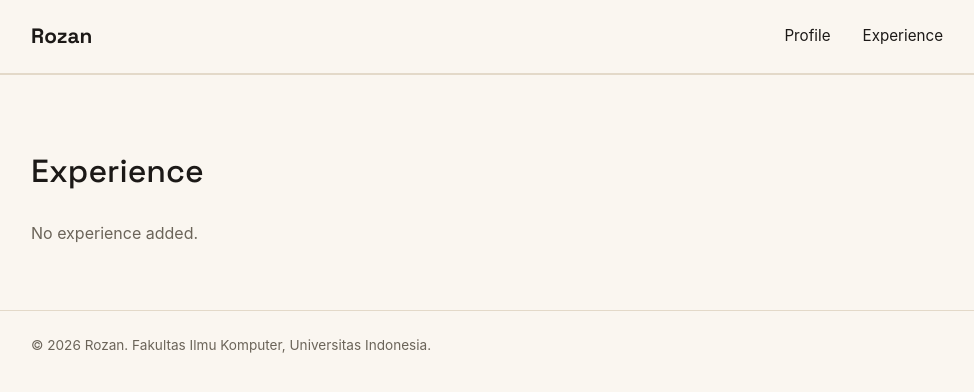
After one commit to rozanlaudzai/myportfolio, a Django app: page /experience in a window 1280 px wide. The commit adds this page. Shown: the top 392 px of the page, without its empty margins (153-1127 px from the left). Run offline with Django 5.2, Linux system fonts and the light colour scheme; data that the repository does not hold is empty.

Commit message:
feat(experience-db): create /experience page and its css styling

```diff
--- /dev/null
+++ b/main/templates/main/experience.html
@@ -0,0 +1,62 @@
+<!doctype html>
+<html lang="en">
+  <head>
+    <meta charset="UTF-8" />
+    <meta name="viewport" content="width=device-width, initial-scale=1.0" />
+    <title>{{ name }} - Portfolio</title>
+    <link rel="preconnect" href="https://fonts.googleapis.com" />
+    <link rel="preconnect" href="https://fonts.gstatic.com" crossorigin />
+    <link
+      href="https://fonts.googleapis.com/css2?family=Space+Grotesk:wght@500;700&display=swap"
+      rel="stylesheet"
+    />
+    <link rel="icon" href="/static/img/rozan.jpg" />
+    <link rel="stylesheet" href="/static/css/main/experience.css" />
+    <link rel="stylesheet" href="/static/css/tailwind-output.css" />
+  </head>
+  <body>
+    <header class="site-header">
+      <div class="container">
+        <a href="#profile" class="brand">{{ name }}</a>
+        <nav>
+          <a href="#profile">Profile</a>
+          <a href="#experience">Experience</a>
+        </nav>
+      </div>
+    </header>
+
+    <main>
+      <section class="experience-section" id="experience">
+        <div class="container">
+          <h1>Experience</h1>
+
+          <div class="experience-grid">
+            {% for experience in experience_list %}
+            <article class="experience-card">
+              <span class="experience-category">
+                {{ experience.get_category_display }}
+              </span>
+              <h2>{{ experience.title }}</h2>
+              <p class="experience-description">{{ experience.description }}</p>
+
+              {% if experience.is_ongoing %}
+              <p class="experience-status">On Going</p>
+              {% else %}
+              <p class="experience-status">Ended</p>
+              {% endif %}
+            </article>
+            {% empty %}
+            <p class="empty-state">No experience added.</p>
+            {% endfor %}
+          </div>
+        </div>
+      </section>
+    </main>
+
+    <footer class="site-footer">
+      <div class="container">
+        <p>&copy; 2026 Rozan. Fakultas Ilmu Komputer, Universitas Indonesia.</p>
+      </div>
+    </footer>
+  </body>
+</html>
--- a/main/urls.py
+++ b/main/urls.py
@@ -2,5 +2,6 @@ from django.urls import path
 from . import views
 
 urlpatterns = [
-    path('', views.index, name='index')
+    path('', views.index, name='index'),
+    path('experience', views.show_experience, name='experience'),
 ]
--- a/main/views.py
+++ b/main/views.py
@@ -1,4 +1,18 @@
 from django.shortcuts import render
+from .models import Experience
 
 def index(request):
-    return render(request, 'main/index.html')
+    context = {
+        'name': 'Rozan',
+        'npm': '2506547544',
+        'study_program': 'S1 Ilmu Komputer',
+        'bio': 'Go & C++ Enjoyer. Python & JavaScript Hater.'
+    }
+    return render(request, 'main/index.html', context)
+
+def show_experience(request):
+    context = {
+        'name': 'Rozan',
+        'experience_list': Experience.objects.all()
+    }
+    return render(request, 'main/experience.html', context)
--- /dev/null
+++ b/static/css/main/experience.css
@@ -0,0 +1,257 @@
+/* basic reset */
+* {
+  margin: 0;
+  padding: 0;
+  box-sizing: border-box;
+}
+
+:root {
+  --ink: #1c1917;
+  --paper: #faf6f0;
+  --accent: #d95d39;
+  --accent-dark: #a8442a;
+  --line: #e3d9c9;
+  --text-muted: #6b6459;
+  --radius: 4px;
+}
+
+body {
+  font-family: -apple-system, "Segoe UI", Roboto, Helvetica, Arial, sans-serif;
+  color: var(--ink);
+  background-color: var(--paper);
+  line-height: 1.6;
+}
+
+h1,
+.brand {
+  font-family:
+    "Space Grotesk",
+    -apple-system,
+    sans-serif;
+}
+
+.container {
+  max-width: 960px;
+  margin: 0 auto;
+  padding: 0 1.5rem;
+}
+
+.site-header {
+  border-bottom: 1px solid var(--line);
+}
+
+.site-header .container {
+  display: flex;
+  justify-content: space-between;
+  align-items: center;
+  padding: 1.25rem 1.5rem;
+}
+
+.brand {
+  font-size: 1.3rem;
+  font-weight: 700;
+  color: var(--ink);
+  text-decoration: none;
+}
+
+.site-header nav {
+  display: flex;
+  gap: 2rem;
+}
+
+.site-header nav a {
+  color: var(--ink);
+  text-decoration: none;
+  font-size: 0.95rem;
+}
+
+/* hero */
+.hero {
+  padding: 4.5rem 0 5rem;
+}
+
+.hero-grid {
+  display: grid;
+  grid-template-columns: 1.3fr 1fr;
+  grid-template-areas:
+    "identity photo"
+    "details  photo";
+  gap: 1.5rem 3rem;
+}
+
+.hero-identity {
+  grid-area: identity;
+}
+
+.hero-details {
+  grid-area: details;
+}
+
+.hero-kicker {
+  font-size: 0.85rem;
+  letter-spacing: 0.08em;
+  text-transform: uppercase;
+  color: var(--accent-dark);
+  font-weight: 700;
+  margin-bottom: 0.75rem;
+}
+
+.hero-identity h1 {
+  font-size: clamp(3rem, 7vw, 5rem);
+  line-height: 0.95;
+}
+
+.bio {
+  color: var(--text-muted);
+  max-width: 480px;
+  margin-bottom: 1.5rem;
+}
+
+.meta-list {
+  display: flex;
+  gap: 2rem;
+  margin-bottom: 1.5rem;
+}
+
+.meta-row dt {
+  font-size: 0.75rem;
+  text-transform: uppercase;
+  letter-spacing: 0.06em;
+  color: var(--text-muted);
+  margin-bottom: 0.15rem;
+}
+
+.meta-row dd {
+  font-weight: 600;
+}
+
+.social-links {
+  display: flex;
+  gap: 0.5rem;
+  flex-wrap: wrap;
+}
+
+.social-link {
+  display: inline-block;
+  font-size: 0.85rem;
+  font-weight: 600;
+  text-decoration: none;
+  color: var(--paper);
+  background-color: var(--ink);
+  border-radius: var(--radius);
+  padding: 0.5rem 1.1rem;
+  transition: background-color 0.2s ease;
+}
+
+.social-link:hover {
+  background-color: var(--accent);
+}
+
+.hero-photo {
+  grid-area: photo;
+  align-self: center;
+  position: relative;
+}
+
+.photo-block {
+  position: absolute;
+  top: 1.25rem;
+  left: 1.25rem;
+  width: 100%;
+  height: 100%;
+  background-color: var(--accent);
+  border-radius: var(--radius);
+  z-index: 0;
+}
+
+.avatar {
+  position: relative;
+  z-index: 1;
+  display: block;
+  width: 100%;
+  aspect-ratio: 1 / 1;
+  object-fit: cover;
+  border-radius: var(--radius);
+  border: 3px solid var(--ink);
+}
+
+/* footer */
+.site-footer {
+  padding: 1.5rem;
+  color: var(--text-muted);
+  font-size: 0.85rem;
+  border-top: 1px solid var(--line);
+}
+
+/* responsive */
+@media (max-width: 600px) {
+  .hero-grid {
+    grid-template-columns: 1fr;
+    grid-template-areas:
+      "identity"
+      "photo"
+      "details";
+  }
+
+  .hero-photo {
+    max-width: 220px;
+  }
+
+  .social-links {
+    justify-content: flex-start;
+  }
+}
+
+.experience-section {
+  padding: 4rem 0;
+  border-top: 1px solid var(--line);
+}
+
+.section-kicker {
+  color: var(--accent-dark);
+  font-size: 0.8rem;
+  font-weight: 700;
+  letter-spacing: 0.08em;
+  text-transform: uppercase;
+}
+
+.experience-section h1 {
+  margin: 0.4rem 0 1.5rem;
+  font-size: 2rem;
+}
+
+.experience-grid {
+  display: grid;
+  grid-template-columns: repeat(auto-fit, minmax(240px, 1fr));
+  gap: 1rem;
+}
+
+.experience-card {
+  padding: 1.25rem;
+  background-color: #fff;
+  border: 1px solid var(--line);
+  border-radius: var(--radius);
+}
+
+.experience-category {
+  color: var(--accent-dark);
+  font-size: 0.75rem;
+  font-weight: 700;
+  text-transform: uppercase;
+}
+
+.experience-card h2 {
+  margin: 0.5rem 0;
+  font-size: 1.25rem;
+}
+
+.experience-description,
+.empty-state {
+  color: var(--text-muted);
+}
+
+.experience-status {
+  margin-top: 1rem;
+  font-size: 0.85rem;
+  font-weight: 600;
+}
```
Also changed, not shown: main/templates/main/index.html (+6 -6 lines), static/css/tailwind-output.css.
